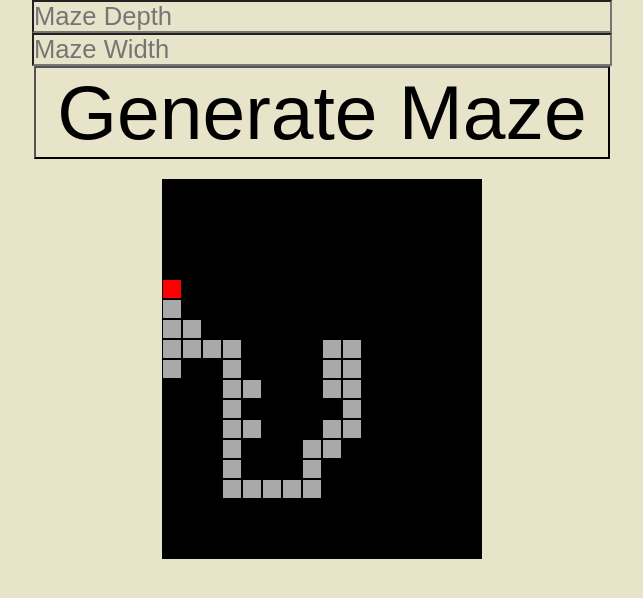
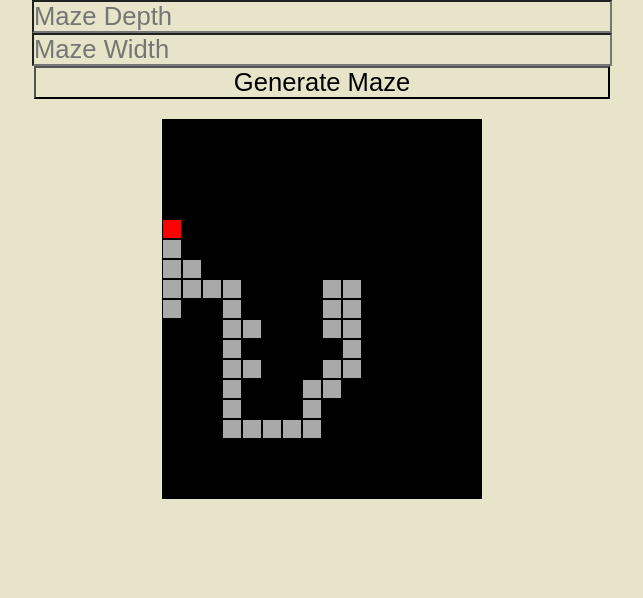
Before and after one commit to PeterJJonas/MazeGenerator, a plain HTML site: page index.html in a window 1280 px wide. Shown: the whole page, without its empty margins (318-961 px from the left). Drawn offline with Linux system fonts and the light colour scheme.

Commit message:
Corect CSS: change #enter to #generatemaze

```diff
--- a/maze.css
+++ b/maze.css
@@ -97,13 +97,13 @@ table {
 }
 
 @media only screen and (min-width: 780px) {
-  #mazeDepth, #mazeWidth, #enter {
+  #mazeDepth, #mazeWidth, #generatemaze {
     font-size: 4vw;
   }
 }
 
 @media only screen and (min-width: 1024px) {
-  #mazeDepth, #mazeWidth, #enter {
+  #mazeDepth, #mazeWidth, #generatemaze {
     font-size: 2vw;
   }
 }
```
